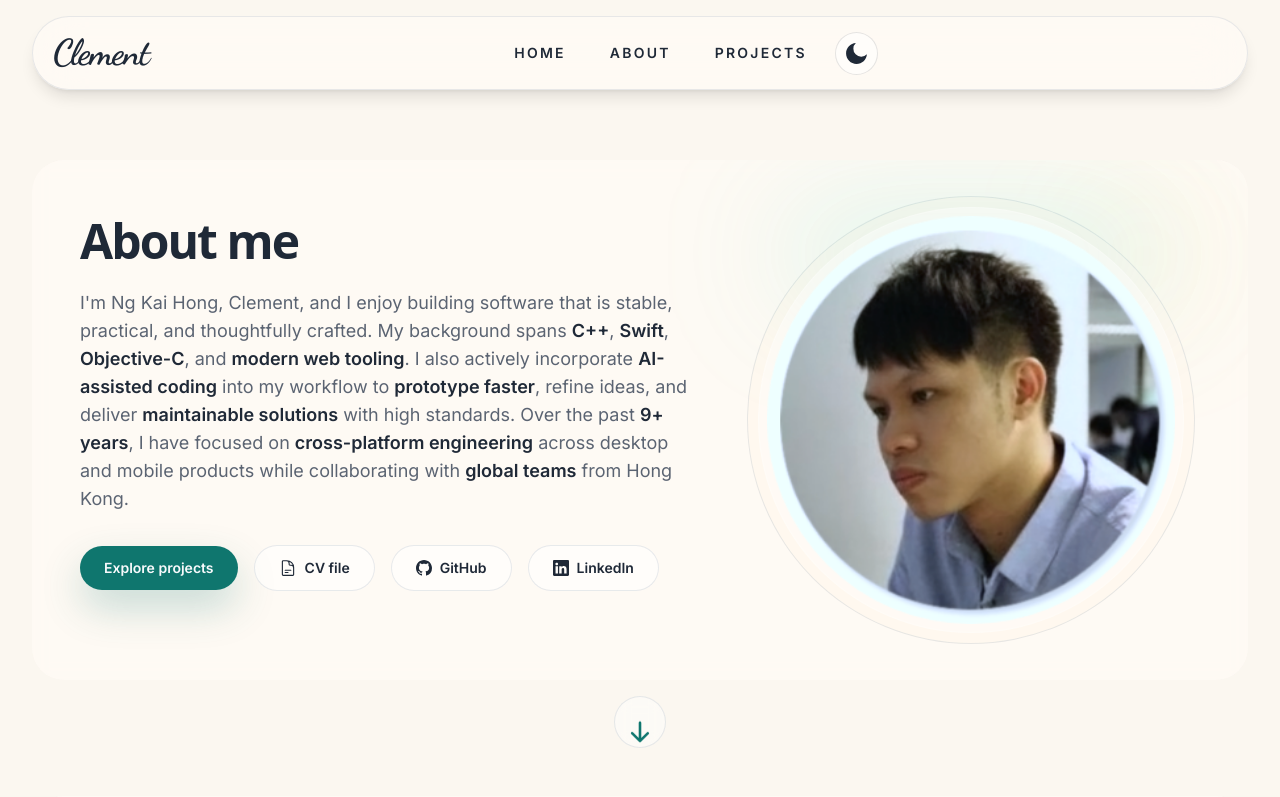
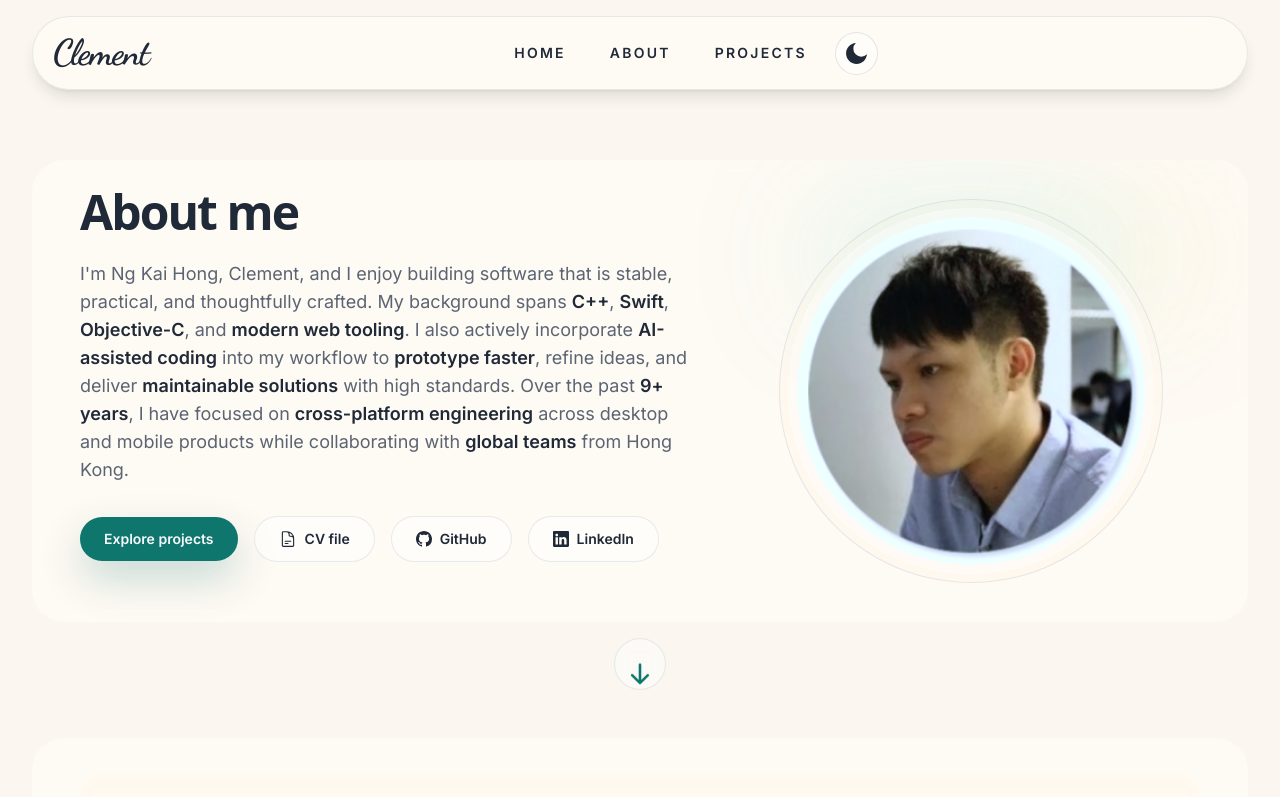
Before and after one commit to clementf2b/portfolio_website, a Next.js app: page / in a window 1280 px wide. Shown: the top 797 px of the page. Built offline with nearby package versions, Linux system fonts and the light colour scheme.

Commit message:
review the hero image size

```diff
--- a/components/IntroSection.tsx
+++ b/components/IntroSection.tsx
@@ -83,15 +83,15 @@ const IntroSection = () => {
           </div>
 
           <div className="order-1 lg:order-2">
-            <div className="mx-auto max-w-md">
-              <div className="relative mx-auto flex w-fit items-center justify-center rounded-full border border-[var(--card-border)] bg-[var(--surface-strong)] p-2.5 shadow-[var(--shadow)]">
+            <div className="mx-auto max-w-sm">
+              <div className="relative mx-auto flex w-fit items-center justify-center rounded-full border border-[var(--card-border)] bg-[var(--surface-strong)] p-2 shadow-[var(--shadow)]">
                 <div className="absolute inset-x-8 top-4 h-20 rounded-full bg-teal-400/20 blur-3xl" />
                 <div className="relative rounded-full border border-white/20 bg-white/40 p-2 dark:bg-slate-950/30">
                   <Image
                     src="/avatar.png"
                     alt="Portrait of Clement Ng"
-                    width={520}
-                    height={520}
+                    width={420}
+                    height={420}
                     priority
                     className="mx-auto rounded-[1.75rem] object-cover"
                   />
```
